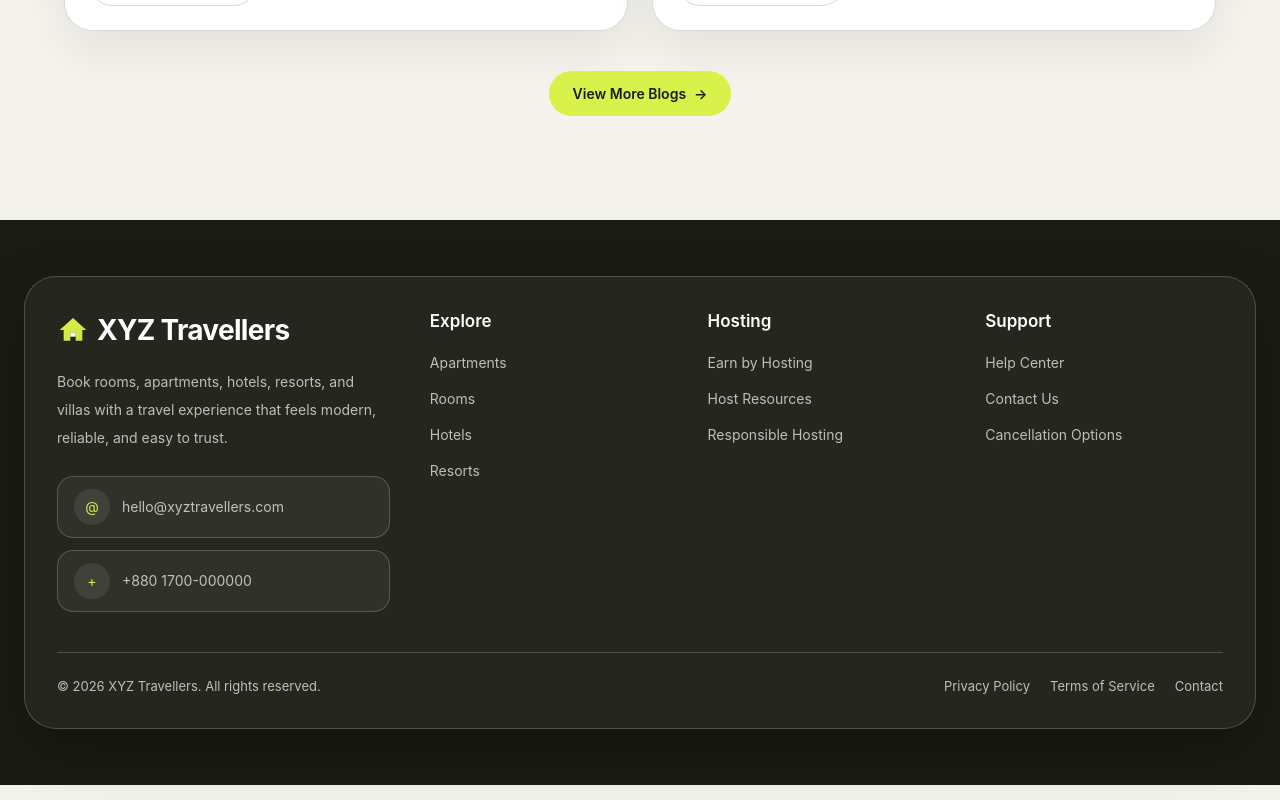
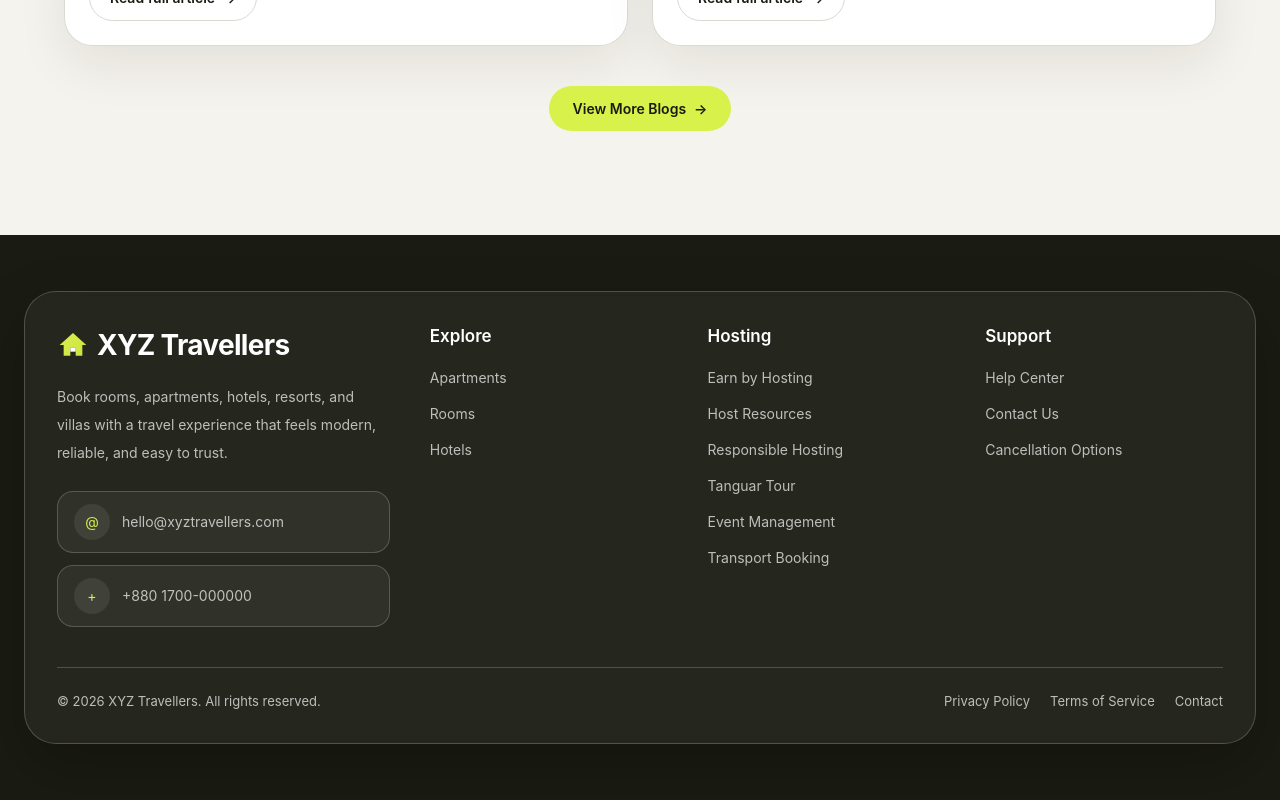
Before and after one commit to Progressive-Byte/xyz_travellers_frontend, a Next.js app: page / in a window 1280 px wide. Shown: the part 4432-5232 px from the top of the page. Built offline with nearby package versions, Linux system fonts and the light colour scheme; no server answers.

Commit message:
add dynamic footer links and update service styles

```diff
--- a/components/layout/Footer.tsx
+++ b/components/layout/Footer.tsx
@@ -1,7 +1,20 @@
 import React from "react";
 import Link from "next/link";
+import { frontServices } from "@/data/frontServices";
 
 export const Footer: React.FC = () => {
+  const serviceLinks = frontServices.map((service) => {
+    if (service.slug === "tanguar-haor-sundarbans-tour") {
+      return { label: "Tanguar Tour", href: `/services/${service.slug}` };
+    }
+
+    if (service.slug === "event-management-programs") {
+      return { label: "Event Management", href: `/services/${service.slug}` };
+    }
+
+    return { label: "Transport Booking", href: `/services/${service.slug}` };
+  });
+
   const footerGroups = [
     {
       title: "Explore",
@@ -9,7 +22,6 @@ export const Footer: React.FC = () => {
         { label: "Apartments", href: "/apartments" },
         { label: "Rooms", href: "/rooms" },
         { label: "Hotels", href: "/hotels" },
-        { label: "Resorts", href: "/resorts" },
       ],
     },
     {
@@ -18,6 +30,7 @@ export const Footer: React.FC = () => {
         { label: "Earn by Hosting", href: "/auth?mode=register&intent=host" },
         { label: "Host Resources", href: "/auth?mode=register&intent=host" },
         { label: "Responsible Hosting", href: "/auth?mode=register&intent=host" },
+        ...serviceLinks,
       ],
     },
     {
--- a/sections/FrontServices.tsx
+++ b/sections/FrontServices.tsx
@@ -45,7 +45,9 @@ export const FrontServices: React.FC = () => {
                   className={`grid gap-8 lg:items-center ${
                     isTourService
                       ? "lg:grid-cols-[minmax(0,1.02fr)_420px]"
-                      : "lg:grid-cols-[minmax(0,1.2fr)_280px]"
+                      : isEventService || isTransportService
+                        ? "lg:grid-cols-[minmax(0,1.08fr)_360px]"
+                        : "lg:grid-cols-[minmax(0,1.2fr)_280px]"
                   }`}
                 >
                 <div className="max-w-2xl">
@@ -107,10 +109,10 @@ export const FrontServices: React.FC = () => {
                       </div>
                     </div>
                   ) : isEventService || isTransportService ? (
-                    <div className="relative hidden h-[210px] overflow-hidden rounded-[28px] border border-border-light bg-surface lg:block">
+                    <div className="relative hidden h-[260px] overflow-hidden rounded-[28px] border border-border-light bg-surface lg:block">
                       <div className={`absolute inset-0 bg-gradient-to-br ${service.accent}`} />
                       <div className="absolute inset-0 opacity-35 [background-image:linear-gradient(rgba(26,27,18,0.05)_1px,transparent_1px),linear-gradient(90deg,rgba(26,27,18,0.05)_1px,transparent_1px)] [background-size:24px_24px]" />
-                      <div className="absolute inset-4 overflow-hidden rounded-[24px] border border-white/80 bg-white shadow-medium">
+                      <div className="absolute inset-5 overflow-hidden rounded-[24px] border border-white/80 bg-white shadow-medium">
                         <Image
                           src={isEventService ? event3 : transp3}
                           alt={
@@ -119,7 +121,7 @@ export const FrontServices: React.FC = () => {
                               : "Transport booking program visual"
                           }
                           fill
-                          sizes="280px"
+                          sizes="360px"
                           className="object-cover"
                         />
                       </div>
```
